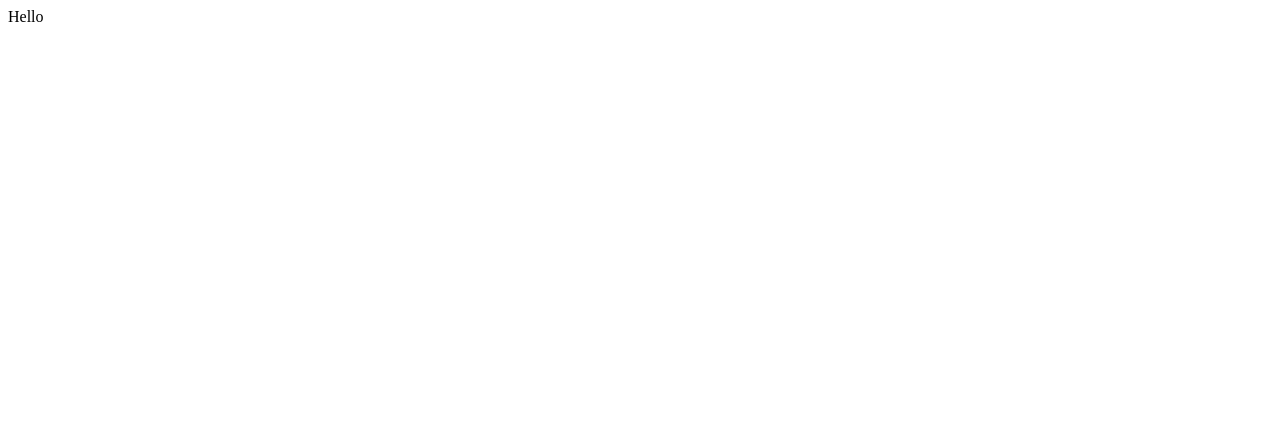
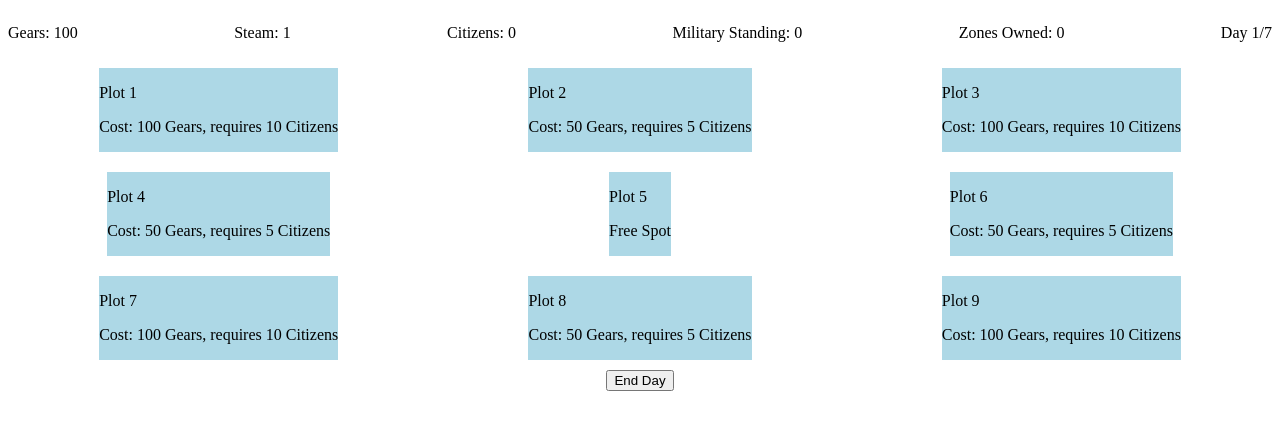
Before and after one commit to Emersonp7/SteamSpire, a React (Create React App) app in the folder frontend/: page / in a window 1280 px wide. Shown: the top 430 px of the page. Built offline with nearby package versions, Linux system fonts and the light colour scheme.

Commit message:
created game in React

```diff
--- /dev/null
+++ b/frontend/src/App.css
@@ -0,0 +1,25 @@
+.playerinfo {
+    display: flex;
+    flex-direction: row;
+    justify-content: space-between;
+
+}
+
+.grid-container {
+    display: grid;
+    grid-template-columns: repeat(3, 1fr);
+    grid-gap: 20px;
+    justify-items: center;
+    align-items: center;
+    margin: 10px;
+}
+
+.grid-item {
+    background-color: lightblue;
+}
+
+.button {
+    display: flex;
+    justify-content: center;
+    align-items: center;
+}
--- a/frontend/src/App.js
+++ b/frontend/src/App.js
@@ -1,11 +1,166 @@
 import React, { Component } from 'react';
+import './App.css';
+import Card from './Card';
+
 class App extends Component {
+  constructor(props) {
+    super(props);
+    this.state = {
+      gears: 100,
+      steam: 1,
+      standing: 0,
+      citizens: 0,
+      zonesOwned: 0,
+      dayCounter: 1,
+      selectedZones: Array(9).fill(null), // Array to store selected zones
+      zoneOptions: [
+        { title: "Industrial Zone", description: "Increases steam production" },
+        { title: "Residential Zone", description: "Increases population" },
+        { title: "Commercial Zone", description: "Generates gears" },
+      ],
+    };
+  }
+
+  // Calculate cost based on plot index, making plot 5 (index 4) free
+  calculateCost = (plotIndex) => {
+    if (plotIndex === 4) {
+      return { gears: 0, citizensRequired: 0 }; // Free plot
+    }
+    const isOdd = (plotIndex + 1) % 2 !== 0;
+    return {
+      gears: isOdd ? 100 : 50,
+      citizensRequired: isOdd ? 10 : 5
+    };
+  }
+
+  // Handle plot click for choosing a zone
+  handlePlotClick = (plotIndex) => {
+    const { gears, citizens, selectedZones, zoneOptions } = this.state;
+
+    // Check if the plot already has a zone assigned
+    if (selectedZones[plotIndex] !== null) {
+      alert("This plot already has a zone and cannot be changed.");
+      return;
+    }
+
+    const cost = this.calculateCost(plotIndex);
+
+    // For plot 5, skip the resource check
+    if (plotIndex !== 4 && (gears < cost.gears || citizens < cost.citizensRequired)) {
+      alert("Not enough resources to select this zone.");
+      return;
+    }
+
+    const zoneChoice = prompt(
+      "Choose a zone:\n1: Industrial\n2: Residential\n3: Commercial"
+    );
+
+    if (zoneChoice >= 1 && zoneChoice <= 4) {
+      const selectedZone = zoneOptions[zoneChoice - 1];
+
+      this.setState((prevState) => {
+        let updatedCitizens = prevState.citizens;
+
+        // Increase citizens by 5 if "Residential Zone" is selected
+        if (selectedZone.title === "Residential Zone") {
+          updatedCitizens += 5;
+        }
+
+        return {
+          gears: plotIndex === 4 ? prevState.gears : prevState.gears - cost.gears, // Deduct only gears
+          zonesOwned: prevState.zonesOwned + 1,
+          citizens: updatedCitizens,
+          selectedZones: prevState.selectedZones.map((zone, index) =>
+            index === plotIndex ? selectedZone : zone
+          )
+        };
+      });
+    } else {
+      alert("Invalid choice.");
+    }
+  }
+
+  // Calculate daily resource changes
+  incrementDay = () => {
+    if (this.state.dayCounter >= 7) {
+      // End game when day limit is reached
+      this.calculateFinalScore();
+      return;
+    }
+
+    let industrialZones = 0;
+    let commercialZones = 0;
+
+    // Count each type of zone
+    this.state.selectedZones.forEach(zone => {
+      if (zone) {
+        if (zone.title === "Industrial Zone") industrialZones += 1;
+        if (zone.title === "Commercial Zone") commercialZones += 1;
+      }
+    });
+
+    // Calculate new resource values
+    const newSteam = this.state.steam + industrialZones;
+    const baseGearsGain = 25 * commercialZones;
+    const citizenBonusGears = Math.floor((25 * this.state.citizens) / 100);
+    const newGears = this.state.gears + baseGearsGain + citizenBonusGears;
+
+    // Update state with new resources and increment day
+    this.setState((prevState) => ({
+      steam: newSteam,
+      gears: newGears,
+      dayCounter: prevState.dayCounter + 1,
+    }));
+  }
+
+  // Calculate final score based on formula and display it as a pop-up
+  calculateFinalScore = () => {
+    const { gears, citizens, zonesOwned, steam } = this.state;
+    const score = (gears + citizens) * (zonesOwned + steam);
+    alert(`Game Over! Your final score is: ${score}. Thanks for playing!`);
+  }
+
   render() {
     return (
       <div>
-        Hello
+        <div className='playerinfo'>
+          <p>Gears: {this.state.gears}</p>
+          <p>Steam: {this.state.steam}</p>
+          <p>Citizens: {this.state.citizens}</p>
+          <p>Military Standing: {this.state.standing}</p>
+          <p>Zones Owned: {this.state.zonesOwned}</p>
+          <p>Day {this.state.dayCounter}/7</p>
+        </div>
+
+        <div className="grid-container">
+          {this.state.selectedZones.map((zone, index) => (
+            <div
+              key={index}
+              className="grid-item"
+              onClick={() => this.handlePlotClick(index)}
+            >
+              {zone ? (
+                <Card title={zone.title} description={zone.description} />
+              ) : (
+                <div>
+                  <p>Plot {index + 1}</p>
+                  {index === 4 ? (
+                    <p>Free Spot</p>
+                  ) : (
+                    <p>Cost: {this.calculateCost(index).gears} Gears, requires {this.calculateCost(index).citizensRequired} Citizens</p>
+                  )}
+                </div>
+              )}
+            </div>
+          ))}
+        </div>
+
+        <div className="button">
+          <button onClick={this.incrementDay}>End Day</button>
+        </div>
       </div>
     );
   }
 }
+
 export default App;
--- /dev/null
+++ b/frontend/src/Card.css
@@ -0,0 +1,33 @@
+/* Card.css */
+.card {
+    width: 150px;
+    border: 2px solid #4B4E6D;
+    border-radius: 10px;
+    background-color: #EEE7D5;
+    box-shadow: 0 4px 8px rgba(0, 0, 0, 0.2);
+    margin: 10px;
+    text-align: center;
+    cursor: pointer;
+  }
+
+  .card-image img {
+    width: 100%;
+    border-top-left-radius: 8px;
+    border-top-right-radius: 8px;
+  }
+
+  .card-content {
+    padding: 10px;
+  }
+
+  .card-button {
+    padding: 5px 10px;
+    border: none;
+    background-color: #4CAF50;
+    color: white;
+    cursor: pointer;
+    margin-bottom: 10px;
+  }
+  .card-button:hover {
+    background-color: #45A049;
+  }
--- /dev/null
+++ b/frontend/src/Card.js
@@ -0,0 +1,18 @@
+import React from 'react';
+import './Card.css';
+
+const Card = ({ title, description, image, onClick }) => {
+  return (
+    <div className="card" onClick={onClick}>
+      <div className="card-image">
+        <img src={image} alt={`${title} icon`} />
+      </div>
+      <div className="card-content">
+        <h3>{title}</h3>
+        <p>{description}</p>
+      </div>
+    </div>
+  );
+};
+
+export default Card;
```
